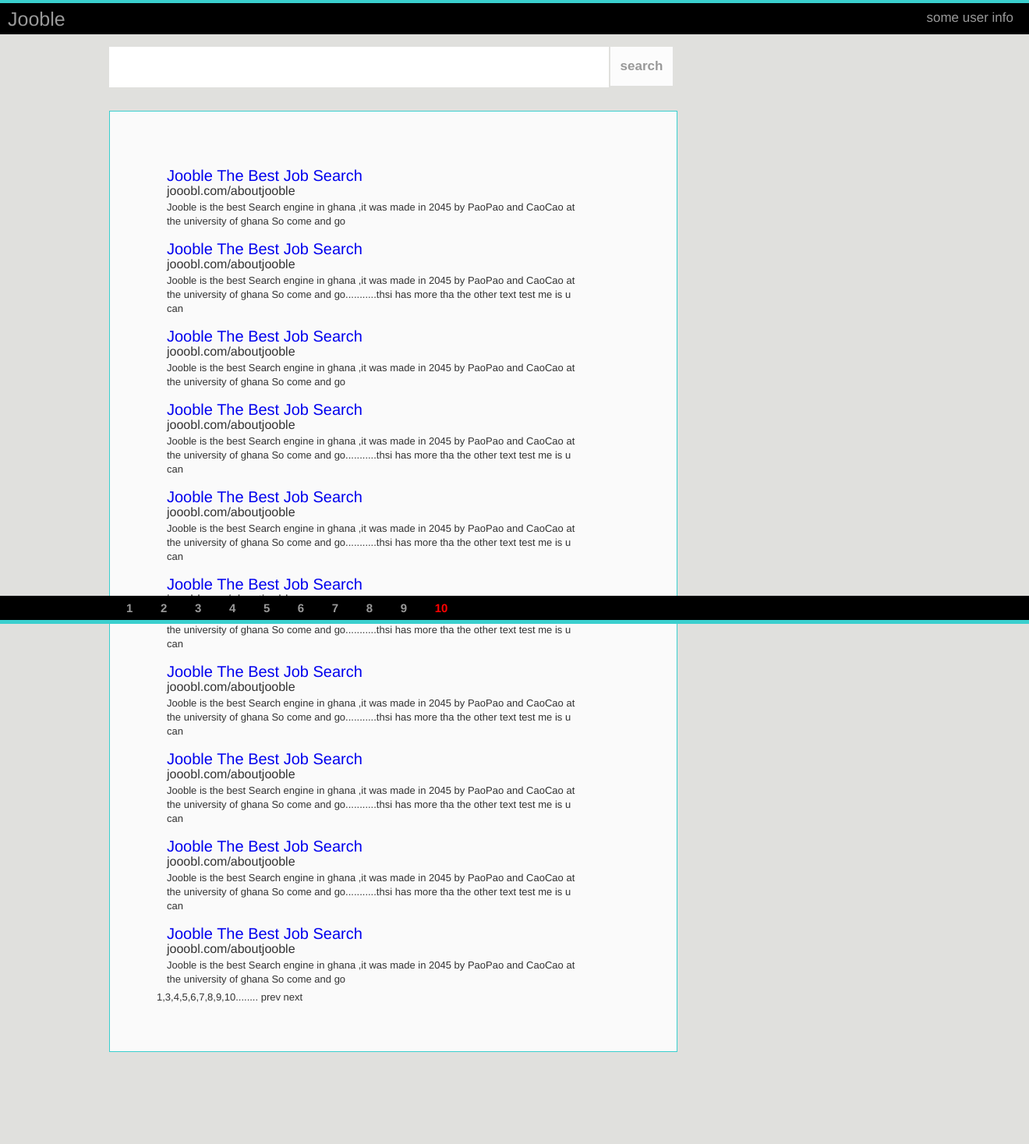
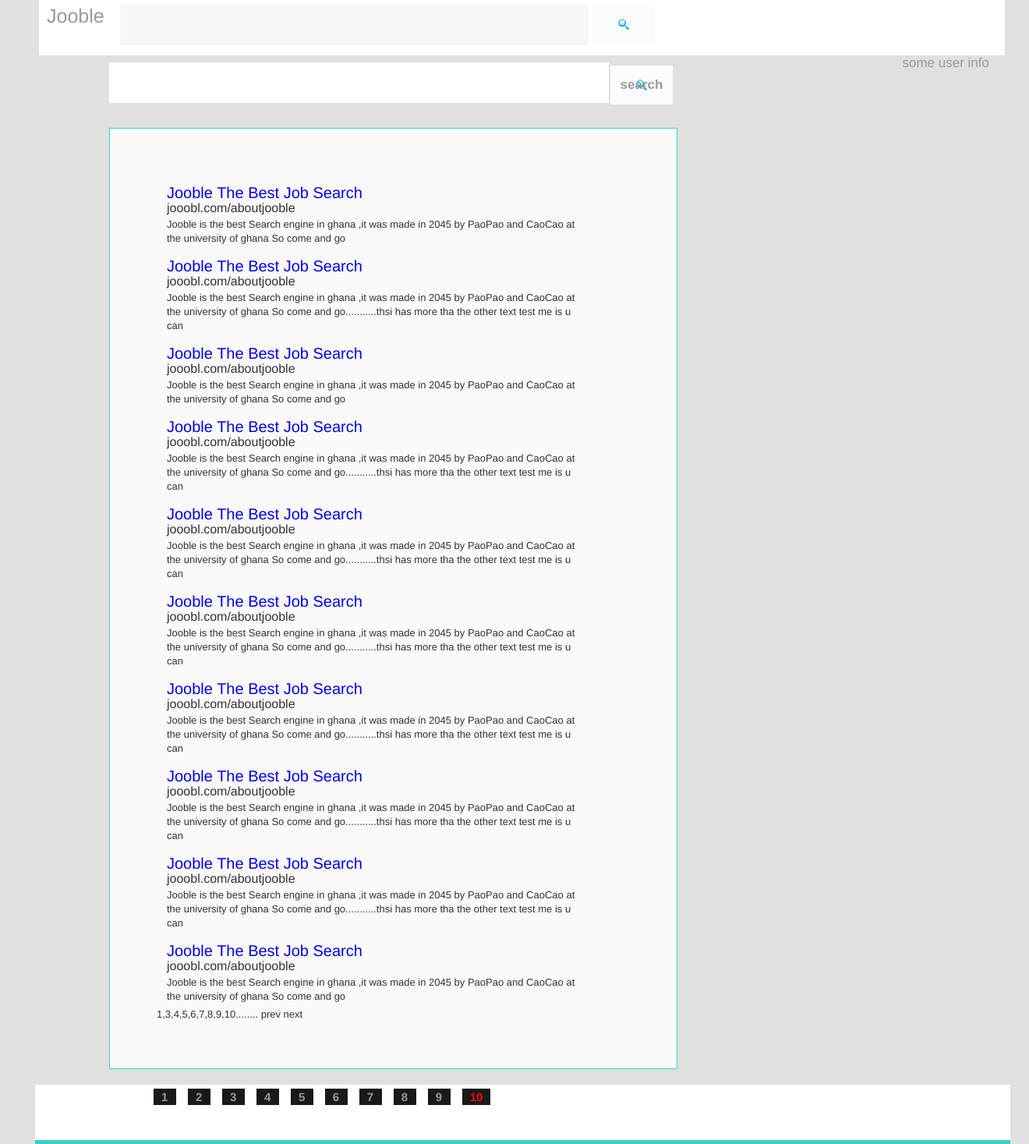
Before and after one commit to fhim50/joobleplate, a Django app: template templates/search/joobleresults.html in a window 1320 px wide. Shown: the whole page at 78% size. Before the commit the page ends 1349 px from the top, so only its background shows below. Run offline with Django 3.2, Linux system fonts and the light colour scheme; the template is opened without the code that fills it, so the values that code supplies are empty.

Commit message:
change joobleresults temp

```diff
--- a/static/css/joobleresults.css
+++ b/static/css/joobleresults.css
@@ -1,6 +1,6 @@
         body {
-          padding-top: 60px;
-          padding-bottom: 60px;
+          padding-top: 80px;
+          padding-bottom: 0px;
           margin: 0px 20px 0px 20px;
           font-family: "Helvetica Neue", Helvetica, Arial, sans-serif;
           font-size: 13px;
@@ -19,24 +19,26 @@
       .joobleheader {
         position:fixed;
         top:0;
-        left:0;
-        width:100%;
-        height:40px;
-        overflow:auto;
-        background:black;
-        border-top:4px solid #3acfce;
+        left:50px;
+        right: 0;
+        width: 1239px;
+        height: 71px;
+        background-color: rgba(255,255,255,1);
+        border-radius: 0;
+        border-bottom: 1 px solid #c8c8c8;
+
         }
 
 
       .jooblefooter {
-        position: fixed;
-        bottom:0;
-        left:0;
-        width:100%;
-        height:31px;
+        position: relative;
+        bottom: 0;
+        left:25px;
+        width:1251px;
+        height:71px;
         overflow:auto;
         text-align:right;
-        background:black;
+        background-color: rgba(255,255,255,1);
         border-bottom:5px solid #3acfce;
         overflow: none;
 
@@ -65,6 +67,51 @@
         color: #999999;
         font-size: 17px;
       }
+
+      .joobleheader .searchformcontainer{
+        width: 745px;
+        height: 60px;
+        margin: 2px 0 0 90px;
+      }
+
+      .joobleheader .searchformcontainer .searchform{
+        height: 55px;
+        width: 700px;
+      }
+      .joobleheader .searchformcontainer .textinput{
+        margin-top: 4px;
+        border: none;
+        height: 50px;
+        width: 597px;
+        font-size: 30px;
+        font-weight: bold;
+        text-transform: uppercase;
+        color: rgba(0,0,0,0.5);
+        background-color: rgba(0,0,0,0.03);
+
+
+      }
+      .search{
+        border:none;
+        height: 50px;
+        width: 80px;
+        margin-top: 4px;
+        float: right;
+        margin-right: 45px;
+        font-size: 17px;
+        font-weight: 900;
+        background: url(/static/img/jbsearch.png) no-repeat center ;
+        background-color:rgb(252,252,252);
+        color: #999999;
+
+
+}
+    .search:hover{
+      border: 2px solid #3acfce;
+      cursor: pointer;
+}
+
+
       .container,
       .header.container,
       .footer .container {
@@ -328,20 +375,3 @@
         height: inherit;
         font-size: none;
       }
-.search{
-    border:none;
-    height: 50px;
-    width: 80px;
-    float: right;
-    margin-right: 45px;
-    font-size: 17px;
-    font-weight: 900;
-    background-color:rgb(252,252,252);
-    color: #999999;
-
-
-}
-.search:hover{
-    border: 2px solid #3acfce;
-    cursor: pointer;
-}
--- a/templates/registration/login.html
+++ b/templates/registration/login.html
@@ -13,8 +13,9 @@
 <p class="errornote">{{ error_message }}</p>
 {% endif %}
   <div class="container">
-    <a href="/joobleaccounts/register/"><input type=button class="register" value="register"/></a>
+
                 <div class="form-row">
+                    <a href="/joobleaccounts/register/"><input type=button class="register" value="register"/></a>
                     <form  action="{{ app_path }}" method="post" id="login-form">{% csrf_token %}
                         <table>
                             <tr>
--- a/templates/search/joobleresults.html
+++ b/templates/search/joobleresults.html
@@ -22,48 +22,21 @@
                 <div id="" class="brand">
                     <a href="#">Jooble</a>
                 </div>
+                <div class="searchformcontainer" id="searchformcontainer">
+                        <form action="/tk/" method="get" name="joobleseachform">
+                            <input autofocus type="text" class="textinput" id="textinput" name="query"
+                             onfocus="removeborder()" onclick="removeborder()" onkeypress="removeborder()" placeholder="{{jobtitle}}"/>
+                            <input type="submit" name="search" value="" class="search">
+                        </form>
+
+                </div>
+
+
                 <div class="putright">
                     some user info
                 </div>
             </div><!-- end header-->
-            <div id="id" class="jooblefooter" onload="test();"><!-- start footer-->
-                <div class="pagenation">
 
-                    <div class="value">
-                        <a href="#1">1</a>
-                    </div>
-                    <div class="value">
-                        <a href="#1">2</a>
-                    </div>
-                    <div class="value">
-                        <a href="#1">3</a>
-                    </div>
-                    <div class="value">
-                        <a href="#1">4</a>
-                    </div>
-                    <div class="value">
-                        <a href="#1">5</a>
-                    </div>
-                    <div class="value">
-                        <a href="#1">6</a>
-                    </div>
-                    <div class="value">
-                        <a href="#1">7</a>
-                    </div>
-                    <div class="value">
-                        <a href="#1">8</a>
-                    </div>
-                    <div class="value">
-                        <a href="#1">9</a>
-                    </div>
-                    <div class="value">
-                        <a href="#1">10</a>
-                    </div>
-
-
-                </div>
-
-            </div><!-- end footer -->
             <!-- end HEADER and FOOTER -->
 
             <!-- START BODY -->
```
Also changed, not shown: other parts of templates/search/joobleresults.html (+38 -0 lines), static/css/login.css (+5 -4 lines), templates/registration/registration_complete.html (+39 -1 lines), static/img/jbsearch.png (added).
